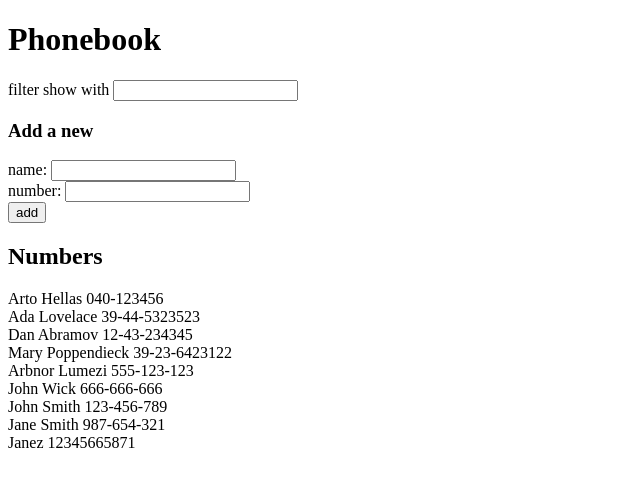
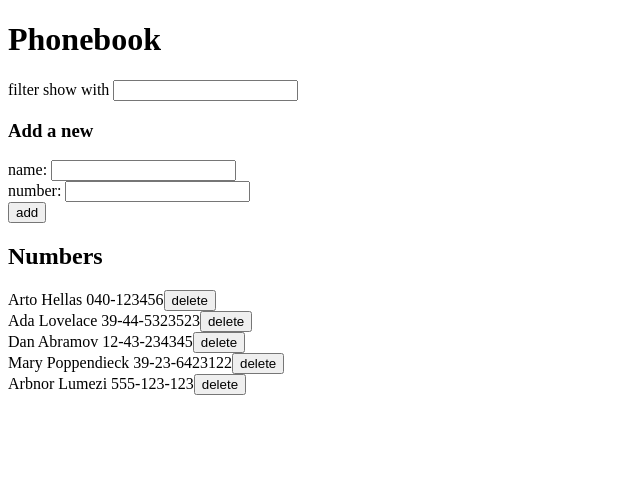
Before and after one commit to alumezi/fullstackopen2020, a React (Create React App) app in the folder part2/phonebook/: page / in a window 1280 px wide. Shown: the top 486 px of the page, without its empty margins (0-640 px from the left). Built offline with nearby package versions, Linux system fonts and the light colour scheme; data requests are answered from the project's data file.

Commit message:
Delete functionality: 2.17

```diff
--- a/part2/phonebook/db.json
+++ b/part2/phonebook/db.json
@@ -24,26 +24,6 @@
       "name": "Arbnor Lumezi",
       "number": "555-123-123",
       "id": 5
-    },
-    {
-      "name": "John Wick",
-      "number": "666-666-666",
-      "id": 6
-    },
-    {
-      "name": "John Smith",
-      "number": "123-456-789",
-      "id": 7
-    },
-    {
-      "name": "Jane Smith",
-      "number": "987-654-321",
-      "id": 8
-    },
-    {
-      "name": "Janez",
-      "number": "12345665871",
-      "id": 9
     }
   ]
 }
--- a/part2/phonebook/src/App.js
+++ b/part2/phonebook/src/App.js
@@ -1,5 +1,5 @@
 import React, { useState, useEffect } from 'react';
-import { createPerson, getAll } from './services/numbers';
+import { createPerson, getAll, deletePerson } from './services/numbers';
 import { PersonForm } from './PersonForm';
 import { Filter } from './Filter';
 import { Persons } from './Persons';
@@ -15,6 +15,20 @@ const App = () => {
             .then(data => setPersons(data))
             .catch(error => console.error(error))
     }, []);
+
+
+    const removeEntry = (event, id, name) => {
+        event.preventDefault();
+        if (window.confirm(`Are you sure you want to delete ${name} ?`)) {
+            deletePerson(id)
+                .then(() => {
+                    setPersons(persons.filter(item => item.id !== id))
+                })
+                .catch(error => {
+                    console.error(error)
+                })
+        }
+    }
 
     const addPerson = (event) => {
         event.preventDefault();
@@ -54,7 +68,7 @@ const App = () => {
                 setNewName={setNewName}
                 setNewNumber={setNewNumber} />
             <h2>Numbers</h2>
-            <Persons persons={persons} searchQuery={searchQuery} />
+            <Persons persons={persons} searchQuery={searchQuery} removeEntry={removeEntry} />
         </div>
     )
 }
--- a/part2/phonebook/src/Persons.js
+++ b/part2/phonebook/src/Persons.js
@@ -1,6 +1,8 @@
 import React from 'react';
 
-export const Persons = ({ persons, searchQuery }) => {
+export const Persons = ({ persons, searchQuery, removeEntry }) => {
     return persons.filter(person => person.name.toLowerCase().includes(searchQuery.toLowerCase()))
-        .map(person => <div key={person.name}>{person.name}  {person.number}</div>)
+        .map(person => <div key={person.id}>{person.name}  {person.number}
+            <button onClick={event => removeEntry(event, person.id, person.name)}>delete</button>
+        </div>)
 }
--- a/part2/phonebook/src/services/numbers.js
+++ b/part2/phonebook/src/services/numbers.js
@@ -11,4 +11,9 @@ const createPerson = (object) => {
     return request.then(response => response.data);
 }
 
-export { createPerson, getAll }
+const deletePerson = (id) => {
+    const request = axios.delete(`${baseUrl}/${id}`);
+    return request.then(response => response.data);
+}
+
+export { createPerson, getAll, deletePerson }
```
